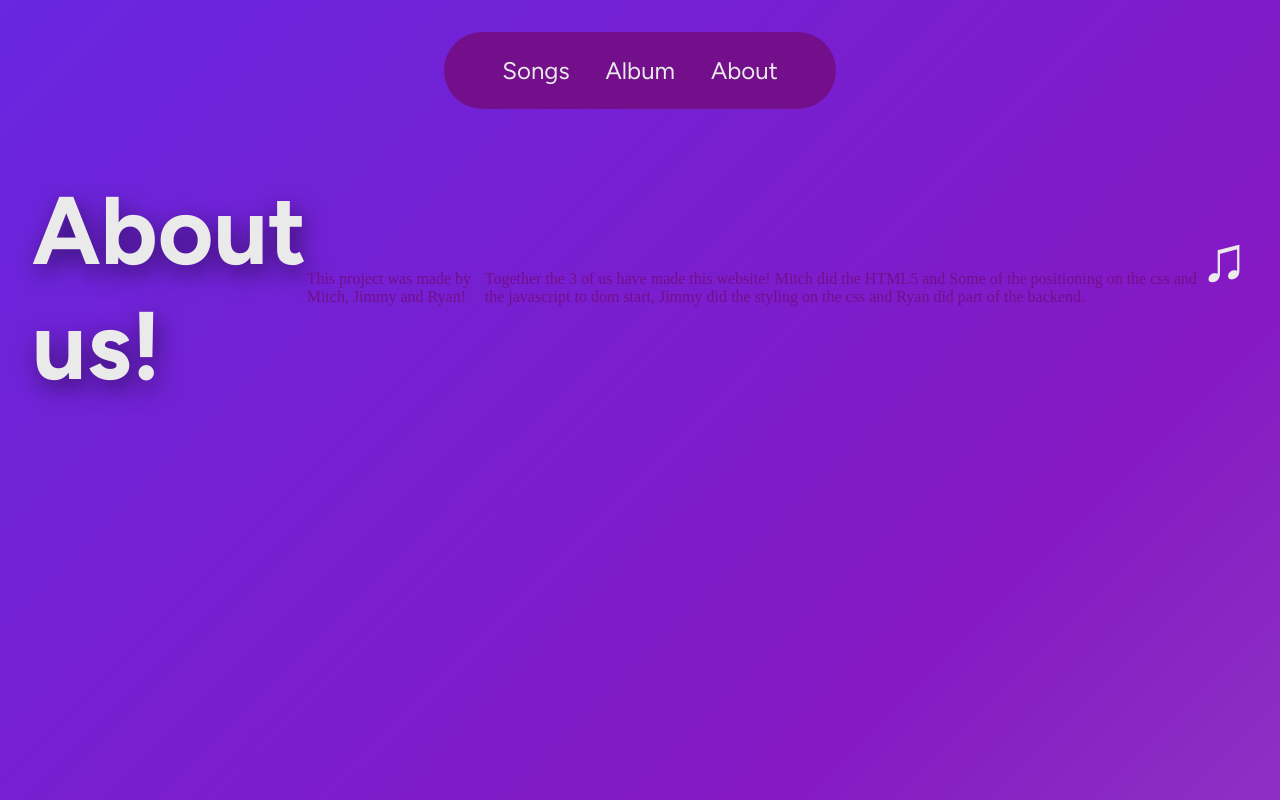
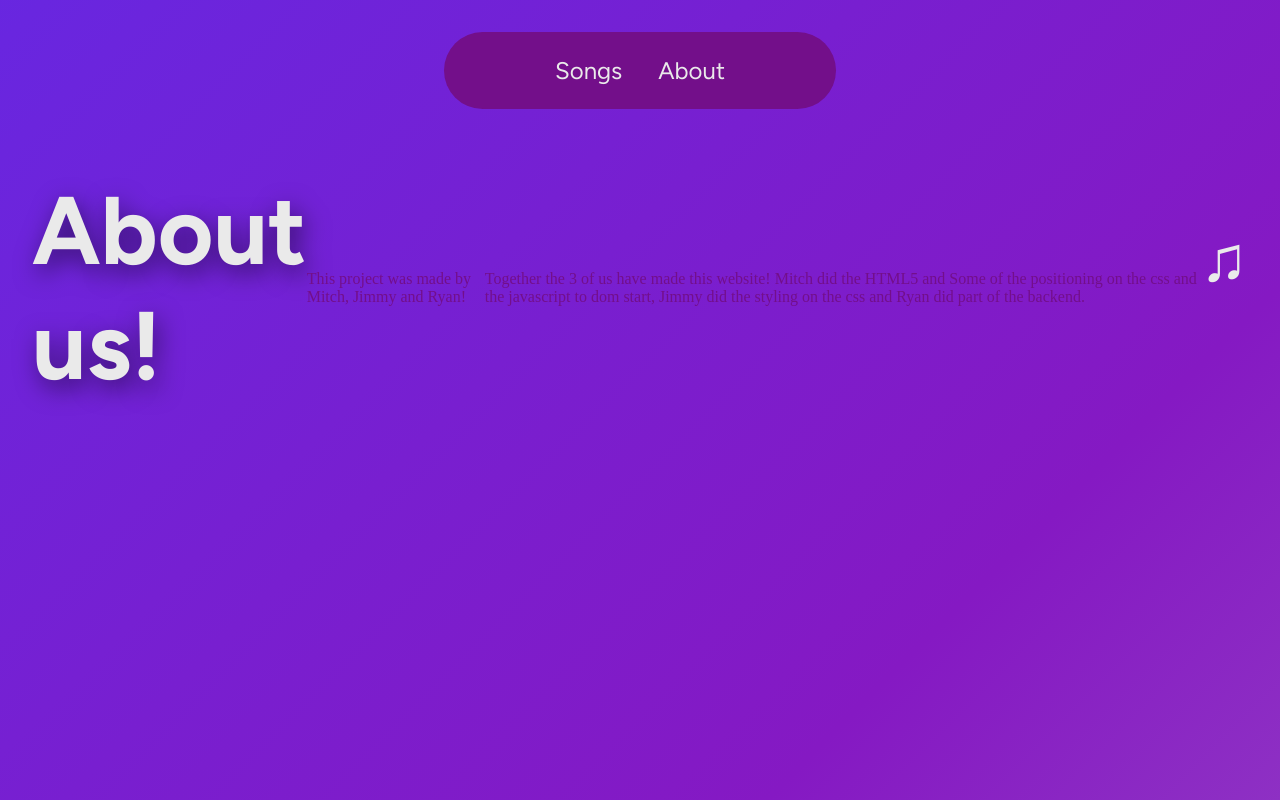
Before and after one commit to k7le-777/bunch-of-front-end-devs, a plain HTML site: page about.html in a window 1280 px wide. Drawn offline with nearby package versions, Linux system fonts and the light colour scheme.

Commit message:
removed album from about html

```diff
--- a/about.html
+++ b/about.html
@@ -13,7 +13,6 @@
 	<nav class="nav">
 		<ul>
 			<li><a href="songs.html">Songs</a></li>
-			<li><a href="album.html">Album</a></li>
 			<li><a href="about.html">About</a></li>
 		</ul>
 	</nav>
```
